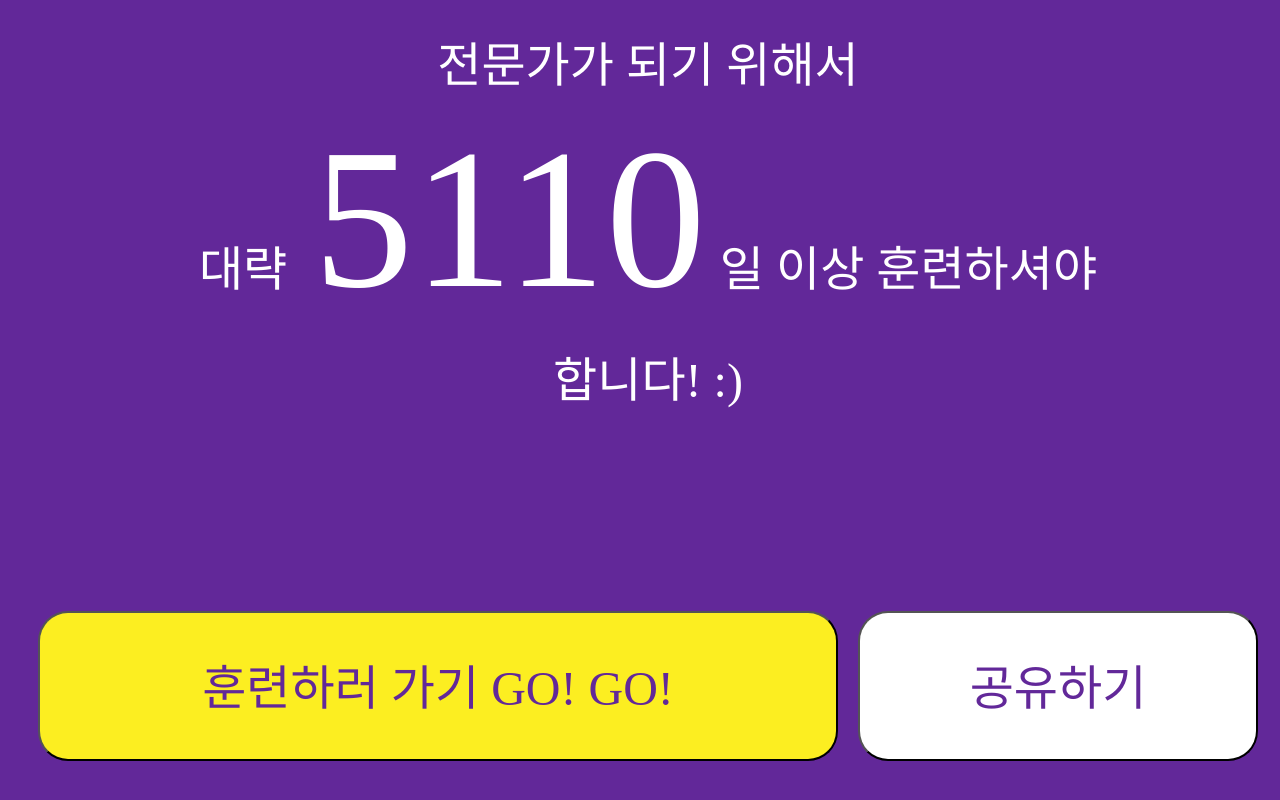
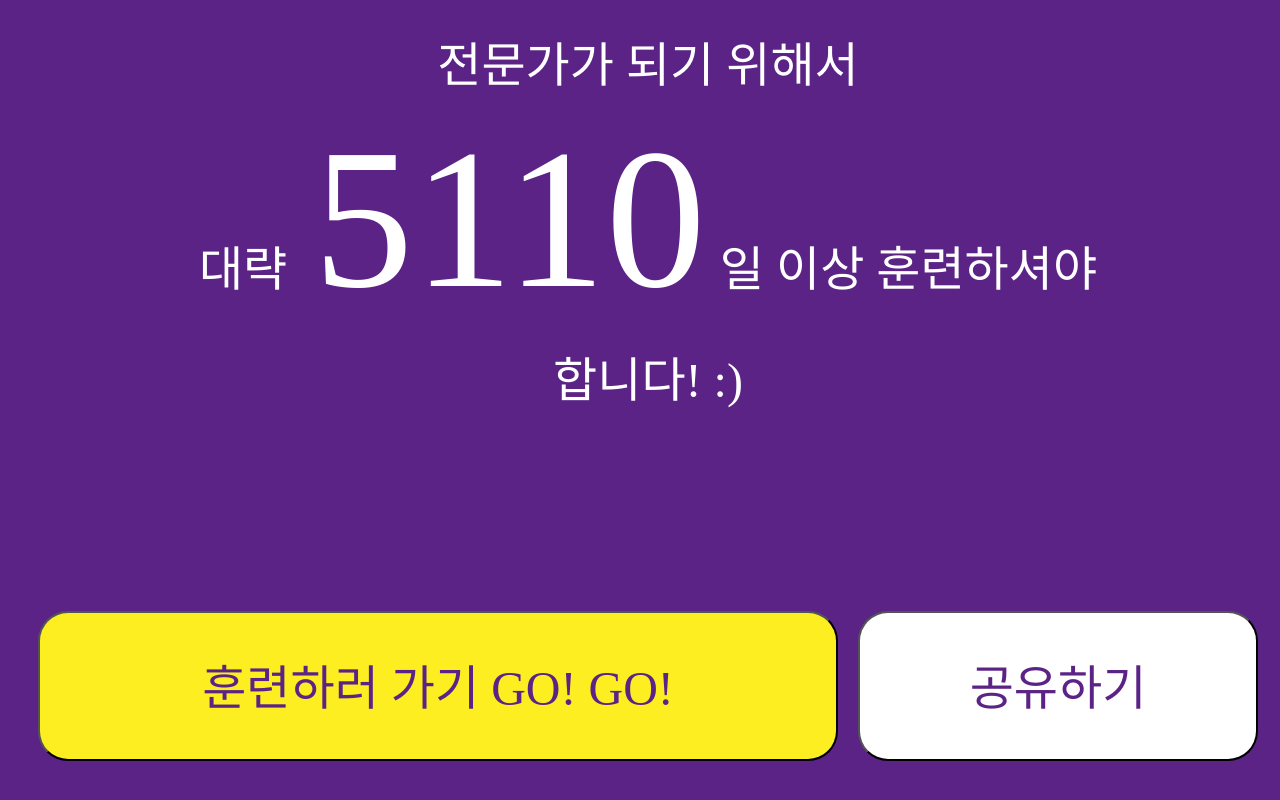
Before and after one commit to sonenae10-blip/10000hour, a plain HTML site: page index.html in a window 1280 px wide. Shown: the part 3027-3827 px from the top of the page. Drawn offline with Linux system fonts and the light colour scheme; a web font is replaced by a local one.

Commit message:
Add files via upload

```diff
--- a/index.html
+++ b/index.html
@@ -42,7 +42,7 @@
         }
 
         body {
-            background-color: rgb(98, 40, 153);
+            background-color: #5B2386;
             width: 100%;
             display: flex;
             justify-content: center;
@@ -132,7 +132,7 @@
         .button1 {
           font-family: "GmarketSansBold";
           font-size: 48px;
-          color: rgb(98, 40, 153);
+          color: #5B2386;
           width: 1150px;
           height: 150px;
           border-radius: 30px;
@@ -143,7 +143,7 @@
         .button2 {
           font-family: "GmarketSansBold";
           font-size: 48px;
-          color: rgb(98, 40, 153);
+          color: #5B2386;
           width: 800px;
           height: 150px;
           border-radius: 30px;
@@ -156,7 +156,7 @@
         .button3 {
           font-family: "GmarketSansBold";
           font-size: 48px;
-          color: rgb(98, 40, 153);
+          color: #5B2386;
           width: 400px;
           height: 150px;
           border-radius: 30px;
```
